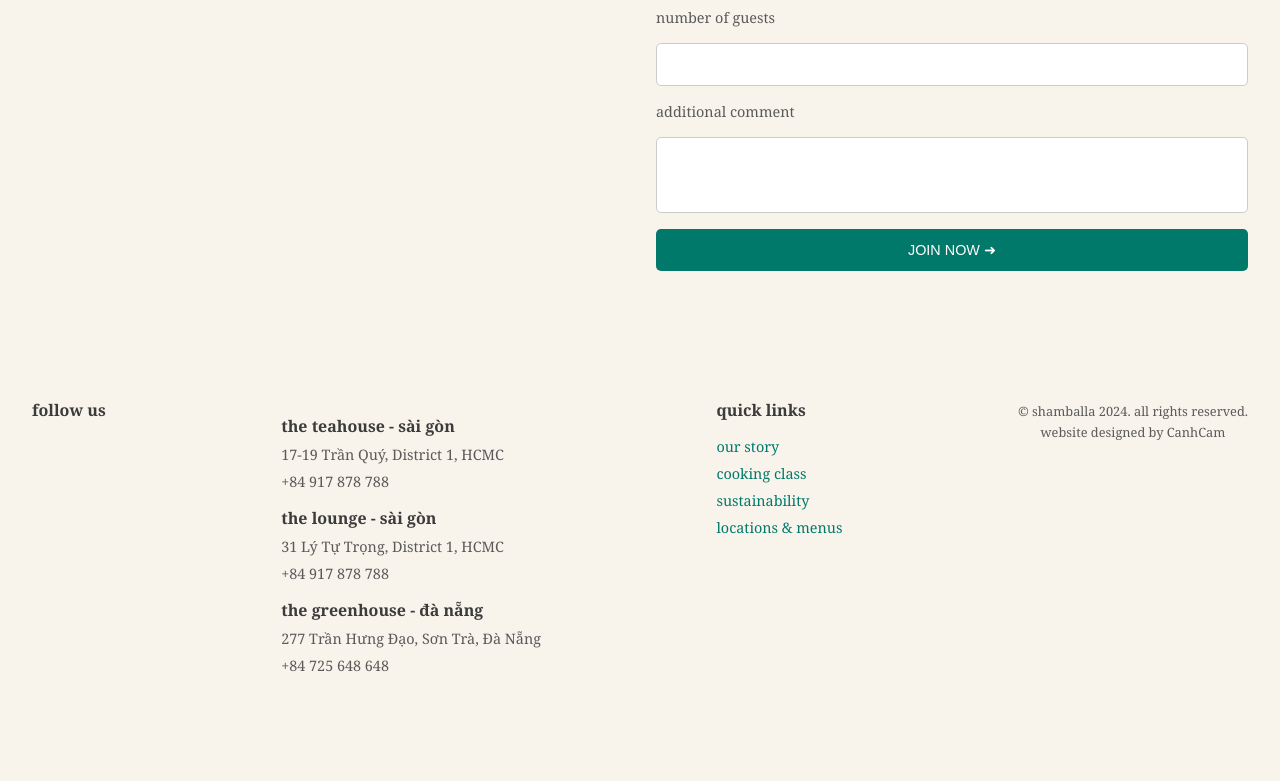
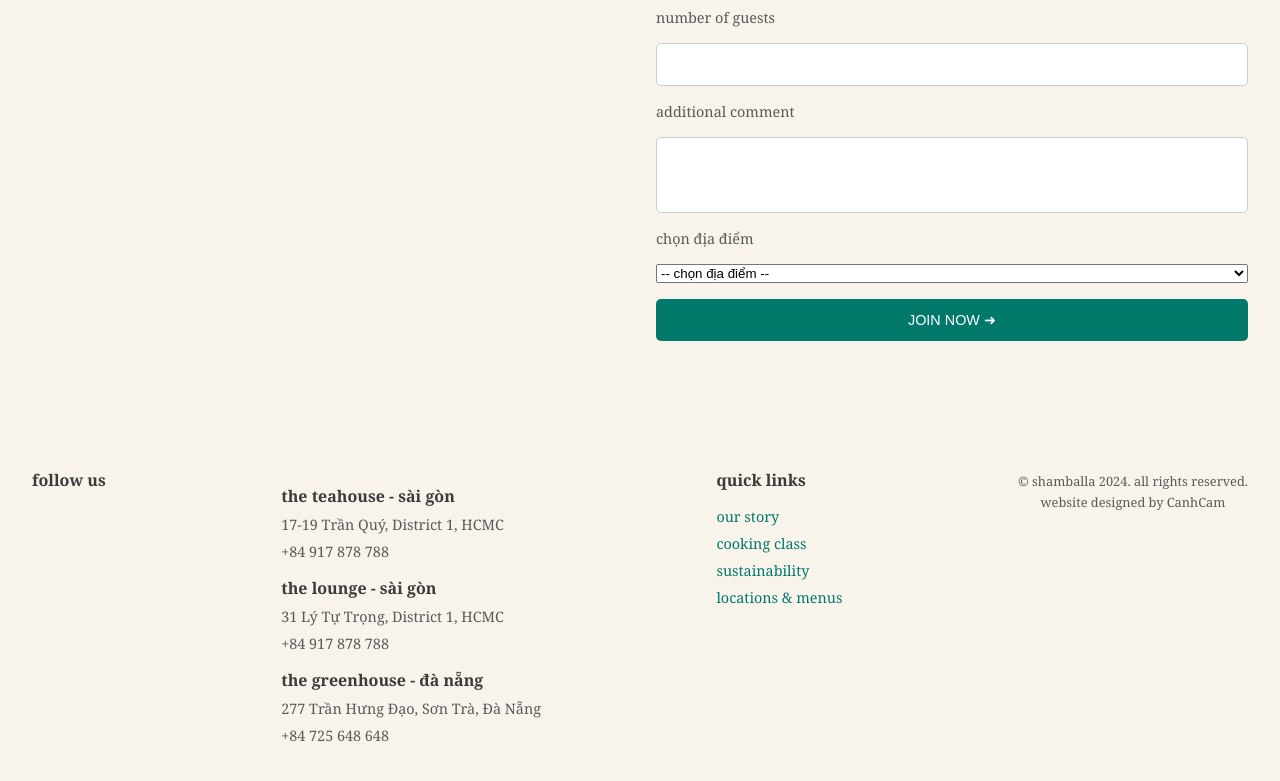
Before and after one commit to quangdu05/netlify-app, a website: page cooking-class.html in a window 1280 px wide. Shown: the part 2425-3206 px from the top of the page. Before the commit the page ends 3172 px from the top, so only its background shows below. Drawn offline with Linux system fonts and the light colour scheme.

Commit message:
Add new project web

```diff
--- a/cooking-class.html
+++ b/cooking-class.html
@@ -157,8 +157,13 @@
 
             <label for="notes">additional comment</label>
             <textarea id="notes" name="notes" rows="3"></textarea>
+            <label for="location">chọn địa điểm</label>
+            <select id="location" name="Địa điểm" required>
+              <option value="">Đang tải địa điểm...</option>
+            </select>
 
             <button type="submit">join now ➜</button>
+
           </form>
         </div>
       </div>
@@ -205,5 +210,27 @@
         </div>
       </div>
     </footer>
+    <script>
+      async function loadLocations() {
+        try {
+          const res = await fetch("https://raw.githubusercontent.com/quangdu05/netlify-app/refs/heads/main/locations.json"); // ← thay URL này bằng URL JSON thật của bạn
+          const data = await res.json();
+
+          const select = document.getElementById("location");
+          select.innerHTML = '<option value="">-- chọn địa điểm --</option>';
+
+          data.forEach(loc => {
+            const option = document.createElement("option");
+            option.value = loc.name + " - " + loc.address;
+            option.textContent = `${loc.name} (${loc.address})`;
+            select.appendChild(option);
+          });
+        } catch (err) {
+          console.error("Không tải được địa điểm:", err);
+        }
+      }
+
+      loadLocations();
+    </script>
   </body>
 </html>
```
